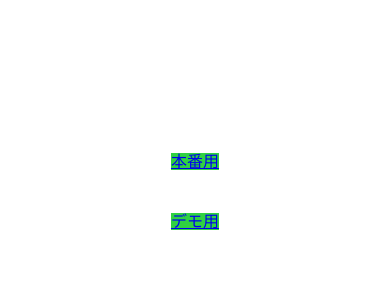
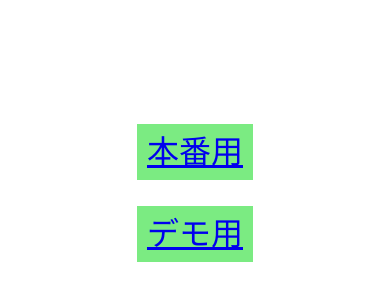
Before and after one commit to tmc-cloud/hack4town_aizu_2015, a plain HTML site: page www/index.html in a window 390 px wide. Shown: the part 232-532 px from the top of the page. Drawn offline with Linux system fonts and the light colour scheme; some packages are replaced by stand-ins of ours.

Commit message:
デモ用と本番用のリンクレイアウト変更

```diff
--- a/www/css/index.css
+++ b/www/css/index.css
@@ -13,5 +13,7 @@ html, body{
 }
 
 a {
-  background-color: #30d142
+  background-color: #7beb82;
+  font-size: 32px;
+  padding: 10px;
 }
```
